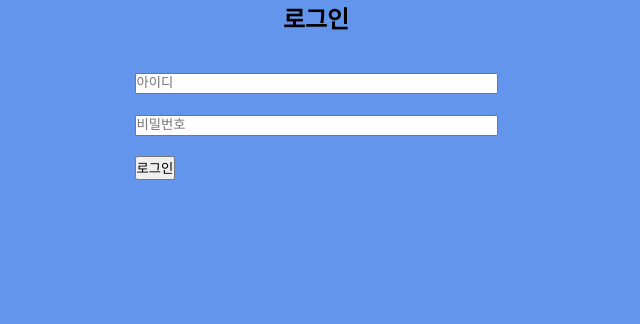
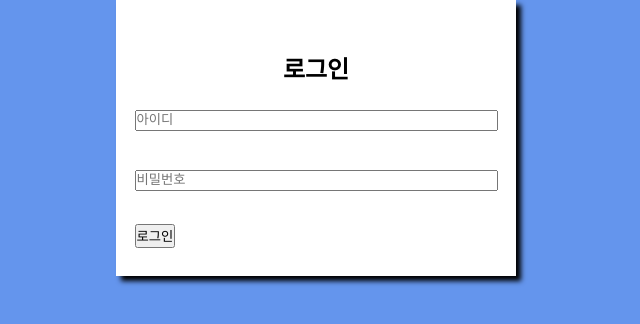
Before and after one commit to BonhyeonGu/BeHarbor_Front, a Flask app: page /login in a window 1280 px wide. Shown: the top 324 px of the page, without its empty margins (324-964 px from the left). Run offline with Flask 2, Linux system fonts and the light colour scheme.

Commit message:
로그인 css 흰색 박스 추가, 박스 그림자 추가

```diff
--- a/static/css/login.css
+++ b/static/css/login.css
@@ -23,6 +23,17 @@ h2{
     height: 100px;
     justify-content: center;
     align-items: center;
+    line-height: 30px;
+}
+.box{
+    background-color: white;
+    width: 400px;
+    padding: 50px;
+    margin: auto;
+    position: relative;
+    box-shadow: 5px 5px 5px;
+    justify-content: center;
+    text-align: center;
 }
 #sub{
     display: flex;
--- a/templates/login.html
+++ b/templates/login.html
@@ -9,9 +9,9 @@
 	<title>로그인</title>
 </head>
 <body>
+	<div class = "box">
 	<h2>로그인</h2>
 	<br><br>
-	<div class = "box"></div>
 	<div class ="login_form">
 	<form action="/login_back" method="post">
 	<p><input type="text" id="id" name="id" placeholder = "아이디" size = "50"></p><br>
@@ -19,5 +19,6 @@
 	<p><input type="submit" id = "sub" value="로그인" onclick="alert('입력 완료')" /></p>
 	</form>
 </div>
+	</div>
 </body>
 </html>
```
